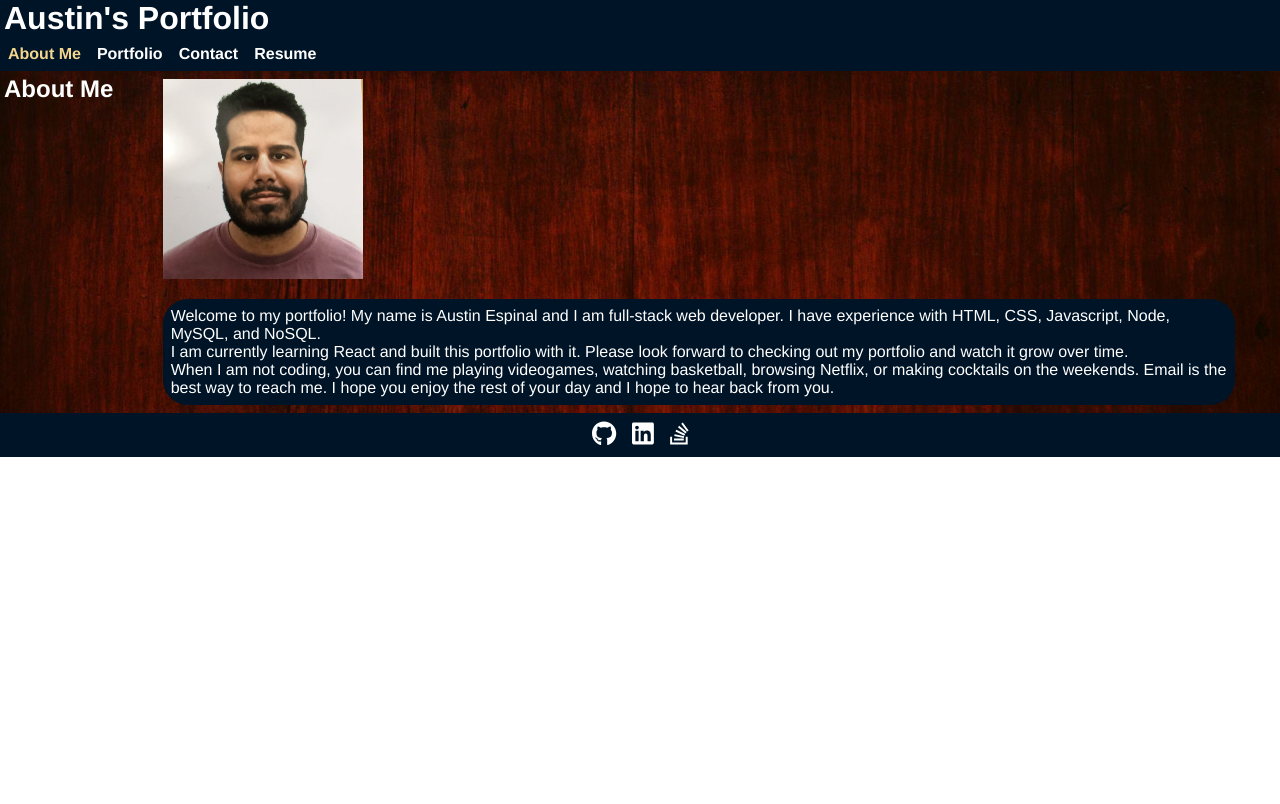
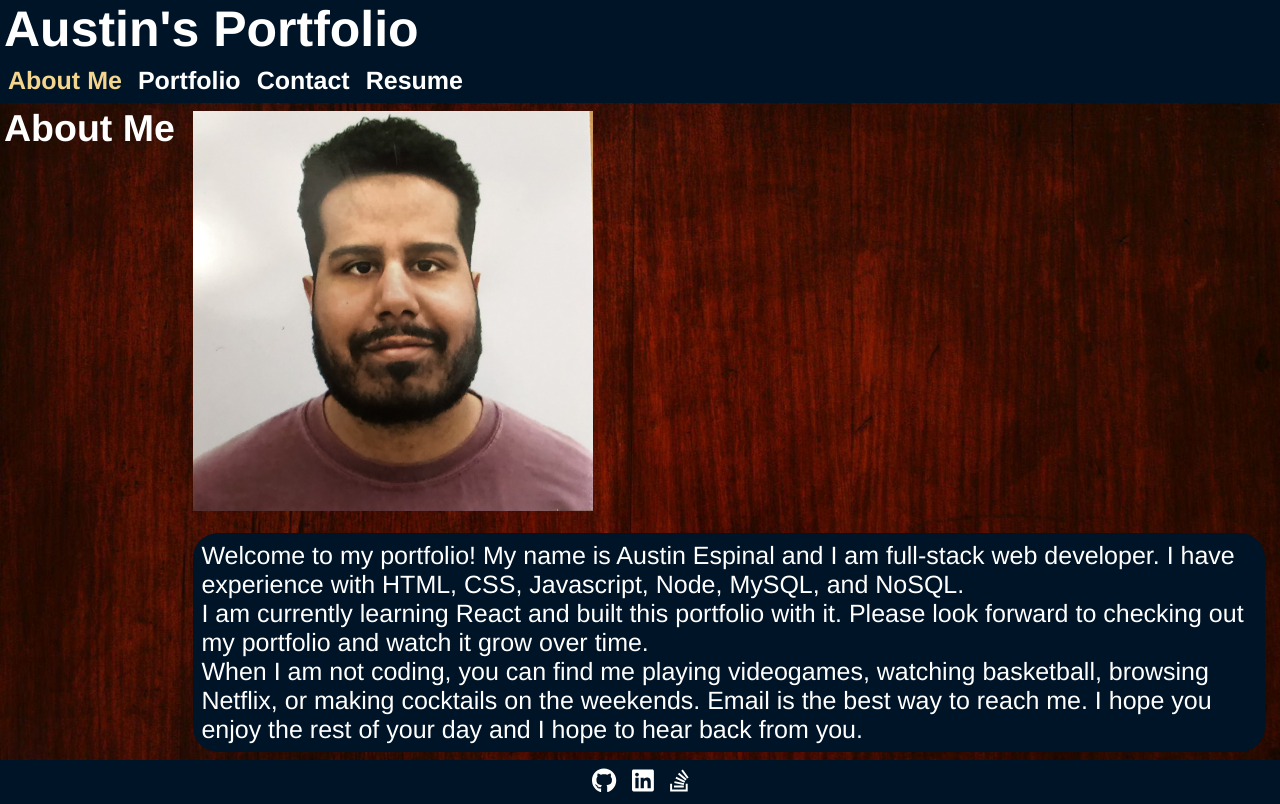
Before and after one commit to austin-espinal/web-dev-portfolio, a React (Create React App) app: page / in a window 1280 px wide. Built offline with nearby package versions, Linux system fonts and the light colour scheme.

Commit message:
adjusted font sizing in bigger viewports. added resume and linkedin link

```diff
--- a/src/assets/css/style.css
+++ b/src/assets/css/style.css
@@ -34,8 +34,8 @@ body {
 }
 
 .project-thumbnail {
-    width: 350px;
-    height: 150px;
+    width: 300px;
+    height: 100px;
 }
 
 .profile-thumbnail {
@@ -804,6 +804,11 @@ nav a:hover{
 
   /* col-md */
   @media screen and (min-width: 768px) {
+    .project-thumbnail {
+      width: 400px;
+      height: 200px;
+  }
+
     .col-md-auto {
       flex-grow: 1;
       flex-basis: 0;
@@ -860,6 +865,15 @@ nav a:hover{
 
   /* col-lg */
   @media screen and (min-width: 992px) {
+    .profile-thumbnail {
+      width: 400px;
+      height: 400px;
+  }
+
+  body {
+    font-size: 25px;
+  }
+
     nav {
       width: auto;
       justify-content: flex-end;
--- a/src/components/Footer/index.js
+++ b/src/components/Footer/index.js
@@ -7,7 +7,7 @@ function Footer() {
         <footer className="flex-row justify-space-around">
             <div id="link-icons" className="align-center">
             <a href="https://github.com/austin-espinal" target="_blank" rel="noreferrer" aria-label="icon link to Austin's Github"><FontAwesomeIcon icon={faGithub} className="m-2" /></a>
-            <a href="https://stackoverflow.com/users/18443433/austin-espinal" target="_blank" rel="noreferrer" aria-label="icon link to Austin's Linkedin"><FontAwesomeIcon icon={faLinkedin} className="m-2" /></a>
+            <a href="https://linkedin.com/in/austin-espinal-998526234" target="_blank" rel="noreferrer" aria-label="icon link to Austin's Linkedin"><FontAwesomeIcon icon={faLinkedin} className="m-2" /></a>
             <a href="https://stackoverflow.com/users/18443433/austin-espinal" target="_blank" rel="noreferrer" aria-label="icon link to Austin's Stack Overflow"><FontAwesomeIcon icon={faStackOverflow} className="m-2" /></a>
             </div>
         </footer>
--- a/src/components/Project/index.js
+++ b/src/components/Project/index.js
@@ -53,7 +53,7 @@ function Project() {
     return (
         <div>
             {projects.map((project) => (
-                <div className="card flex-row text-center col-sm-12 justify-space-around">
+                <div className="card flex-row text-center col-sm-12 col-xl-6 justify-space-around">
                     <div className="bg m-2">
                         <div className="card-header">
                             <img
```
Also changed, not shown: 1 other file (tests, documents, lock files or other folders).
